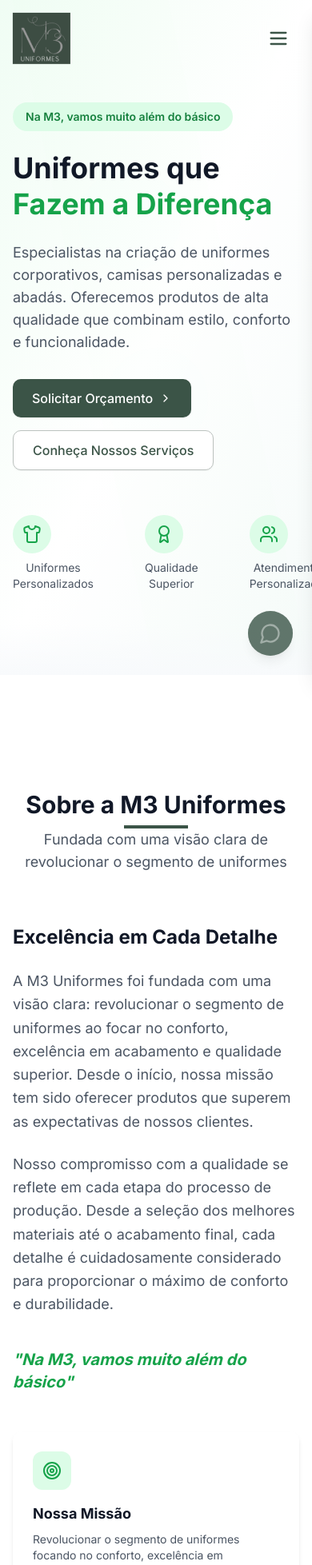
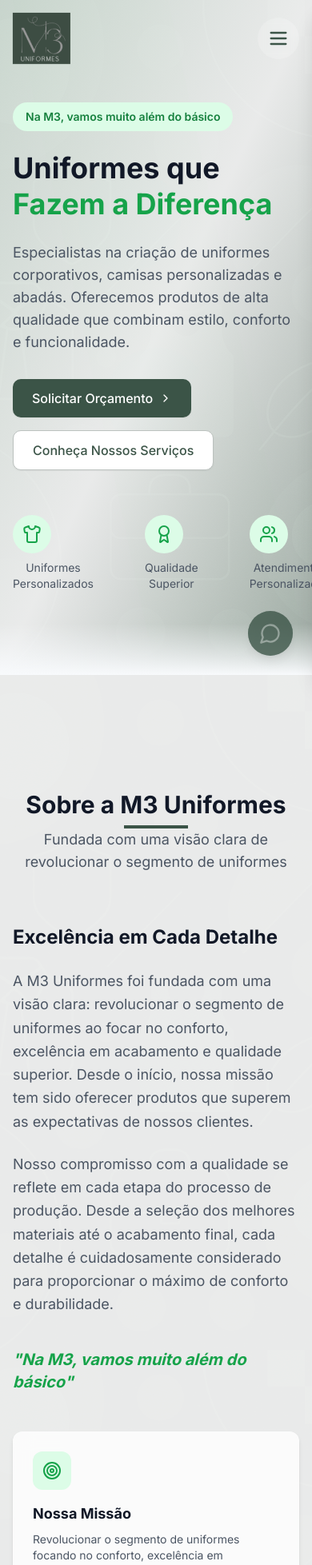
Before and after one commit to DevZipMateus/m3-uniformes, a React (Vite) app: page / in a window 390 px wide. Shown: the top 1957 px of the page at 80% size. Built offline with nearby package versions, Linux system fonts and the light colour scheme.

Commit message:
Adicionar imagem de fundo
Utiliza a imagem fornecida como fundo para as seções do site, aplicando um estilo visual consistente e moderno.

```diff
--- a/src/components/AboutSection.tsx
+++ b/src/components/AboutSection.tsx
@@ -27,7 +27,9 @@ const AboutSection = () => {
   ];
 
   return (
-    <section id="sobre" className="py-24 bg-white">
+    <section id="sobre" className="section-background py-24 relative">
+      <div className="absolute inset-0 bg-white/90"></div>
+      <div className="relative z-10">
       <div className="section-container">
         <AnimatedSection>
           <h2 className="section-title">Sobre a M3 Uniformes</h2>
@@ -77,6 +79,7 @@ const AboutSection = () => {
           </div>
         </div>
       </div>
+      </div>
     </section>
   );
 };
--- a/src/components/ContactSection.tsx
+++ b/src/components/ContactSection.tsx
@@ -4,7 +4,9 @@ import AnimatedSection from './AnimatedSection';
 
 const ContactSection = () => {
   return (
-    <section id="contato" className="py-24 bg-gradient-to-b from-green-50/30 to-white">
+    <section id="contato" className="section-background py-24 relative">
+      <div className="absolute inset-0 bg-gradient-to-b from-green-50/70 to-white/90"></div>
+      <div className="relative z-10">
       <div className="section-container">
         <AnimatedSection>
           <h2 className="section-title">Entre em Contato</h2>
@@ -122,6 +124,7 @@ const ContactSection = () => {
           </AnimatedSection>
         </div>
       </div>
+      </div>
     </section>
   );
 };
--- a/src/components/HeroSection.tsx
+++ b/src/components/HeroSection.tsx
@@ -6,8 +6,9 @@ const HeroSection = () => {
   return (
     <section
       id="início"
-      className="relative min-h-screen flex items-start pt-32 md:pt-24 md:items-center bg-gradient-to-br from-green-50 via-white to-green-50/30 overflow-hidden"
+      className="section-background relative min-h-screen flex items-start pt-32 md:pt-24 md:items-center overflow-hidden"
     >
+      <div className="absolute inset-0 bg-gradient-to-br from-green-50/80 via-white/90 to-green-50/60"></div>
       {/* Background Pattern */}
       <div className="absolute inset-0 opacity-5">
         <div className="absolute inset-y-0 right-0 w-1/2 bg-green-500/10 skew-x-12 transform origin-bottom"></div>
@@ -15,7 +16,7 @@ const HeroSection = () => {
         <div className="absolute bottom-1/3 right-1/3 w-32 h-32 md:w-40 md:h-40 rounded-full bg-green-300/20"></div>
       </div>
 
-      <div className="container mx-auto px-4 z-10">
+      <div className="container mx-auto px-4 z-20">
         <div className="grid grid-cols-1 md:grid-cols-2 gap-8 md:gap-12 items-center">
           <AnimatedSection animation="fade-in-up" className="space-y-6">
             <span className="inline-block text-sm font-semibold py-2 px-4 bg-green-100 text-green-700 rounded-full">
--- a/src/components/ServicesSection.tsx
+++ b/src/components/ServicesSection.tsx
@@ -28,7 +28,9 @@ const ServicesSection = () => {
   ];
 
   return (
-    <section id="serviços" className="py-24 bg-gradient-to-b from-green-50/30 to-white">
+    <section id="serviços" className="section-background py-24 relative">
+      <div className="absolute inset-0 bg-gradient-to-b from-green-50/70 to-white/90"></div>
+      <div className="relative z-10">
       <div className="section-container">
         <AnimatedSection>
           <h2 className="section-title">Nossos Serviços</h2>
@@ -72,6 +74,7 @@ const ServicesSection = () => {
           </div>
         </AnimatedSection>
       </div>
+      </div>
     </section>
   );
 };
--- a/src/components/TestimonialsSection.tsx
+++ b/src/components/TestimonialsSection.tsx
@@ -26,7 +26,9 @@ const TestimonialsSection = () => {
   ];
 
   return (
-    <section id="depoimentos" className="py-24 bg-gradient-to-b from-white to-green-50/30">
+    <section id="depoimentos" className="section-background py-24 relative">
+      <div className="absolute inset-0 bg-gradient-to-b from-white/90 to-green-50/70"></div>
+      <div className="relative z-10">
       <div className="section-container">
         <AnimatedSection>
           <h2 className="section-title">O que Nossos Clientes Dizem</h2>
@@ -82,6 +84,7 @@ const TestimonialsSection = () => {
           </div>
         </AnimatedSection>
       </div>
+      </div>
     </section>
   );
 };
--- a/src/index.css
+++ b/src/index.css
@@ -86,8 +86,17 @@
 
 @layer components {
   .hero-gradient {
-    background-image: linear-gradient(to right, rgba(255, 255, 255, 0.8), rgba(255, 255, 255, 0.4));
+    background-image: url('/lovable-uploads/d29f0e1d-d7ce-4dc4-a344-45c8840a8c29.png'), linear-gradient(to right, rgba(255, 255, 255, 0.8), rgba(255, 255, 255, 0.4));
+    background-size: cover, cover;
+    background-position: center, center;
     backdrop-filter: blur(8px);
+  }
+
+  .section-background {
+    background-image: url('/lovable-uploads/d29f0e1d-d7ce-4dc4-a344-45c8840a8c29.png');
+    background-size: cover;
+    background-position: center;
+    background-attachment: fixed;
   }
 
   .glass-card {
```
Also changed, not shown: public/lovable-uploads/d29f0e1d-d7ce-4dc4-a344-45c8840a8c29.png (added).
